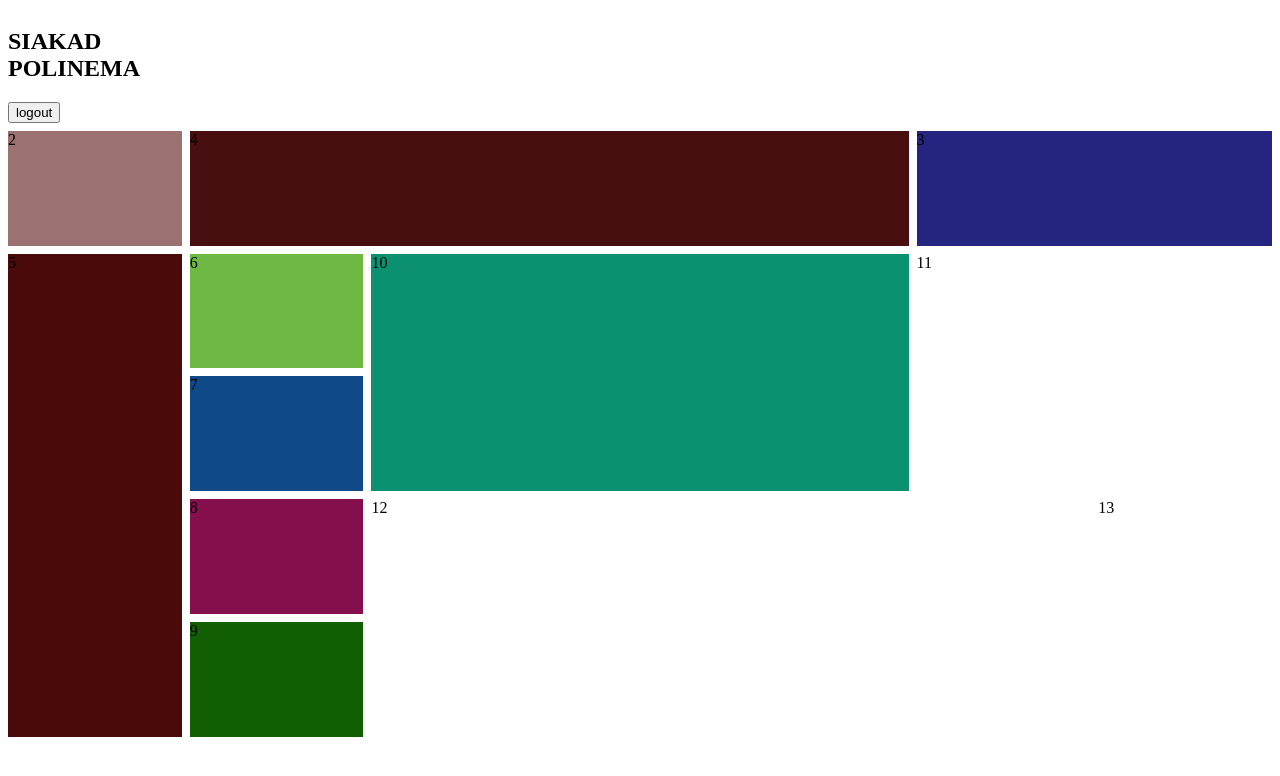
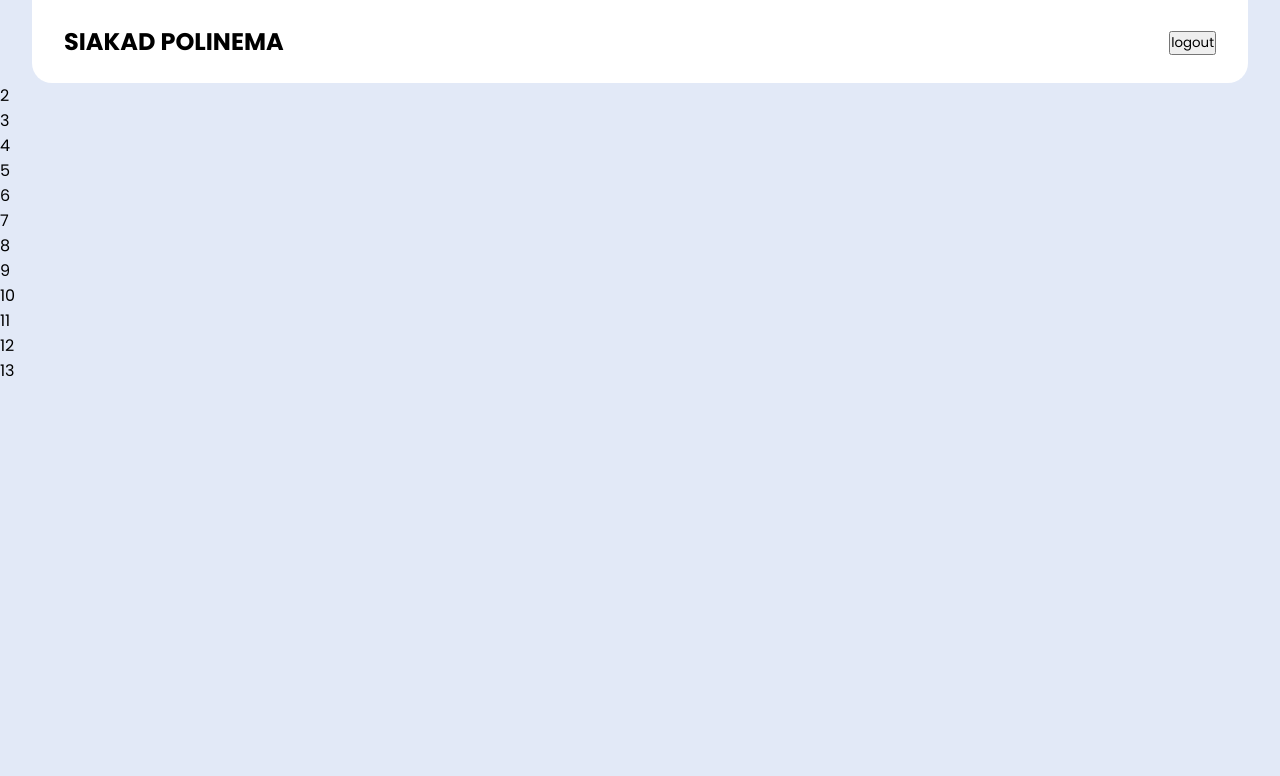
Before and after one commit to rzjuliannofficial/Quiz-1_Desprog-ReDesign-Siakad, a PHP site: page /Beranda.php in a window 1280 px wide. Shown: the top 776 px of the page. Run offline with PHP 8.4, Linux system fonts and the light colour scheme.

Commit message:
add style Beranda

```diff
--- a/style/styleBeranda.css
+++ b/style/styleBeranda.css
@@ -1,88 +1,69 @@
+@import url('https://fonts.googleapis.com/css2?family=Poppins:ital,wght@0,100;0,200;0,300;0,400;0,500;0,600;0,700;0,800;0,900;1,100;1,200;1,300;1,400;1,500;1,600;1,700;1,800;1,900&display=swap');
 
-.parent {
-    display: grid;
-    grid-template-columns: repeat(7, 1fr);
-    grid-template-rows: repeat(6, 1fr);
-    gap: 8px;
+*{
+    margin: 0;
+    padding: 0;
+    font-family: 'Poppins';
+    text-decoration: none;
 }
 
-.div1 {
-    grid-column: span 7 / span 7;
-    background-color: brown;
+body{
+    background-color: #E2E9F7;
 }
 
-.div2 {
-    grid-row-start: 2;
-    background-color: rgb(156, 113, 113);
+.header{
+    display: flex;
+    justify-content: space-between;
+    align-items: center;
+    margin: 0 2rem;
+    padding: 1.5rem 2rem;
+    position: sticky;
+    background-color: white;
+    border-radius: 0 0 20px 20px;
 }
 
-.div3 {
-    grid-column: span 2 / span 2;
-    grid-column-start: 6;
-    grid-row-start: 2;
-    background-color: rgb(37, 37, 129);
+.header-left h2{
+    font-size: 26px;
+    color: #1E466E;
+}
+.header-left span{
+    color: #006ED7;
 }
 
-.div4 {
-    grid-column: span 4 / span 4;
-    grid-column-start: 2;
-    grid-row-start: 2;
-    background-color: rgb(71, 15, 15);
+.header-right{
+    display: flex;
+    align-items: center;
+    gap: 1rem;
+}
+.header-right img{
+    width: 60px;
 }
 
-.div5 {
-    grid-row: span 4 / span 4;
-    grid-row-start: 3;
-    background-color: rgb(74, 10, 10);
+.header-right .left-side{
+
 }
 
-.div6 {
-    grid-row-start: 3;
-    background-color: rgb(109, 185, 68);
+.left-side .name{
+    font-weight: 700;
 }
 
-.div7 {
-    grid-column-start: 2;
-    grid-row-start: 4;
-    background-color: rgb(15, 73, 135);
+.left-side .role{
+    display: flex;
+    gap: 65%;
+}
+.left-side .role p{
+    font-weight: 600;
+    color: rgb(93, 93, 93);
 }
 
-.div8 {
-    grid-column-start: 2;
-    grid-row-start: 5;
-    background-color: rgb(133, 15, 76);
+
+
+.right-side {
+    display: none;
 }
 
-.div9 {
-    grid-column-start: 2;
-    grid-row-start: 6;
-    background-color: rgb(17, 95, 2);
+@media screen and (max-width: 850px) {
+    .header-right .left-side{
+        display: none;
+    }
 }
-
-.div10 {
-    grid-column: span 3 / span 3;
-    grid-row: span 2 / span 2;
-    grid-column-start: 3;
-    grid-row-start: 3;
-    background-color: rgb(12, 145, 112);
-}
-
-.div11 {
-    grid-column: span 2 / span 2;
-    grid-row: span 2 / span 2;
-    grid-column-start: 6;
-    grid-row-start: 3;
-}
-
-.div12 {
-    grid-column: span 4 / span 4;
-    grid-row: span 2 / span 2;
-    grid-column-start: 3;
-    grid-row-start: 5;
-}
-
-.div13 {
-    grid-row: span 2 / span 2;
-    grid-column-start: 7;
-    grid-row-start: 5;
-}
```
